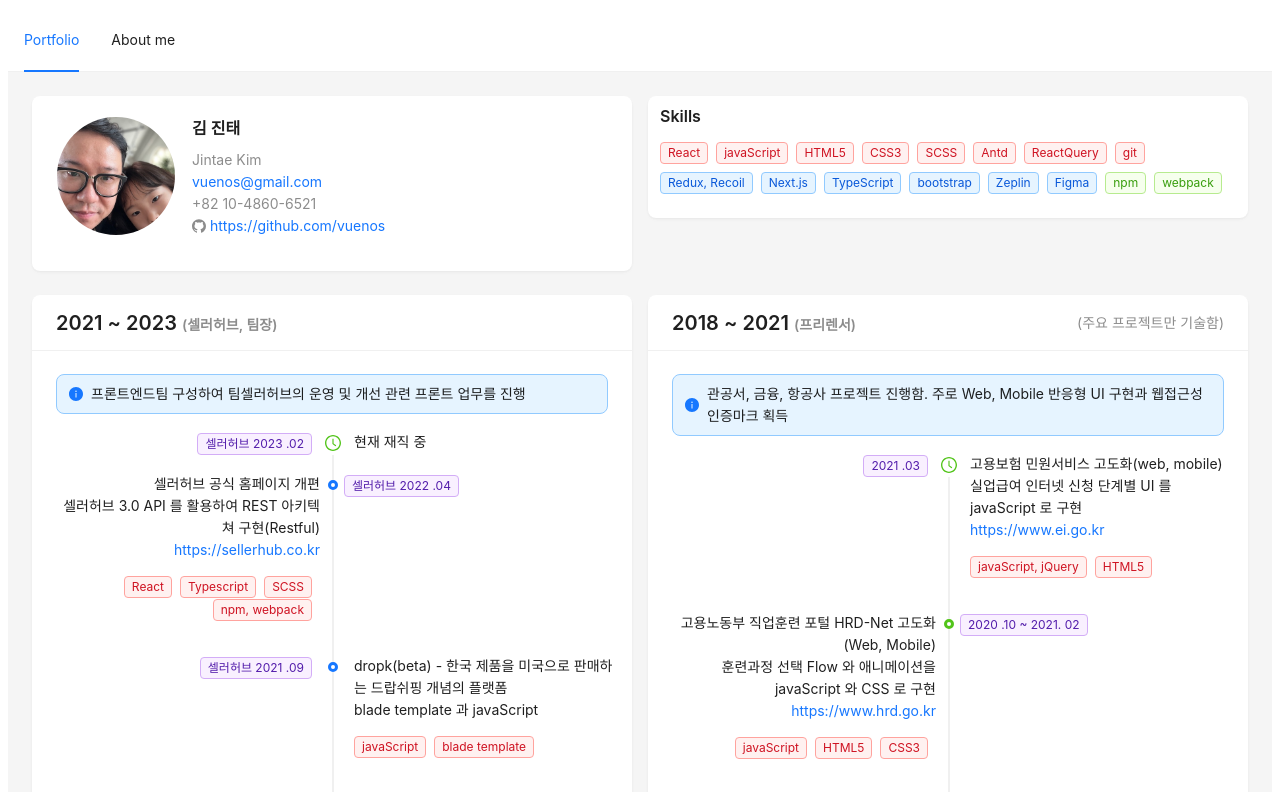
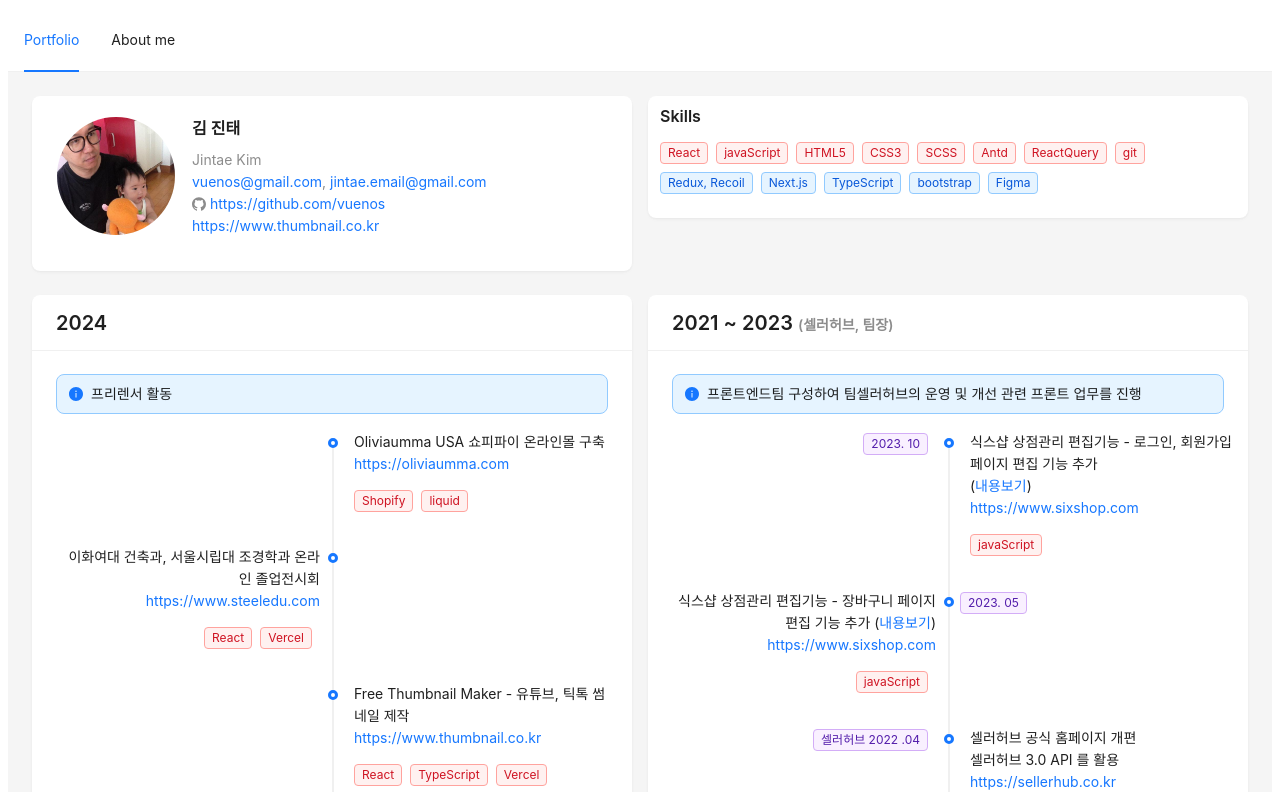
Before and after one commit to vuenos/jintaekim, a Next.js app: page / in a window 1280 px wide. Shown: the top 792 px of the page. Built offline with nearby package versions, Linux system fonts and the light colour scheme.

Commit message:
profile update

```diff
--- a/pages/index.tsx
+++ b/pages/index.tsx
@@ -41,12 +41,91 @@
   }
 ];
 
+const year2024 = [
+  {
+    children:
+      <>
+        <Paragraph>
+          Oliviaumma USA 쇼피파이 온라인몰 구축<br />
+          <a href="https://oliviaumma.com/" target="_blank" rel="noreferrer">https://oliviaumma.com</a>
+        </Paragraph>
+        <Paragraph>
+          <Tag color="red">Shopify</Tag>
+          <Tag color="red">liquid</Tag>
+        </Paragraph>
+      </>
+    ,
+  },
+  {
+    children:
+      <>
+        <Paragraph>
+          이화여대 건축과, 서울시립대 조경학과 온라인 졸업전시회<br />
+          <a href="https://www.steeledu.com/" target="_blank" rel="noreferrer">https://www.steeledu.com</a>
+        </Paragraph>
+        <Paragraph>
+          <Tag color="red">React</Tag>
+          <Tag color="red">Vercel</Tag>
+        </Paragraph>
+      </>
+    ,
+  },
+  {
+    children:
+      <>
+        <Paragraph>
+          Free Thumbnail Maker - 유튜브, 틱톡 썸네일 제작<br />
+          <a href="https://www.thumbnail.co.kr/" target="_blank" rel="noreferrer">https://www.thumbnail.co.kr</a>
+        </Paragraph>
+        <Paragraph>
+          <Tag color="red">React</Tag>
+          <Tag color="red">TypeScript</Tag>
+          <Tag color="red">Vercel</Tag>
+        </Paragraph>
+      </>
+    ,
+  },
+  {
+    dot: <ClockCircleOutlined style={{ fontSize: '16px' }} />,
+    label: (<Tag color="purple">2024.2</Tag>),
+    children:
+      <>
+        <Paragraph>
+          셀러허브 퇴사
+        </Paragraph>
+      </>
+    ,
+  },
+];
+
 const year2023 = [
   {
-    dot: <ClockCircleOutlined style={{ fontSize: '16px' }} />,
-    label: (<Tag color="purple">셀러허브 2023 .02</Tag>),
-    children: '현재 재직 중',
-    color: 'green',
+    label: (<Tag color="purple">2023. 10</Tag>),
+    children:
+      <>
+        <Paragraph>
+          식스샵 상점관리 편집기능 -  로그인, 회원가입 페이지 편집 기능 추가 <br />(<a href="https://help.sixshop.com/news/updates/231013"  target="_blank" rel="noreferrer">내용보기</a>)<br />
+          <a href="https://www.sixshop.com/" target="_blank" rel="noreferrer">https://www.sixshop.com</a>
+        </Paragraph>
+        <Paragraph>
+          <Tag color="red">javaScript</Tag>
+        </Paragraph>
+      </>
+    ,
+  },
+  {
+    label: (<Tag color="purple">2023. 05</Tag>),
+    children:
+      <>
+        <Paragraph>
+          식스샵 상점관리 편집기능 -  장바구니 페이지 편집 기능 추가  (<a href="https://help.sixshop.com/news/updates/230526"  target="_blank" rel="noreferrer">내용보기</a>)<br />
+          <a href="https://www.sixshop.com/" target="_blank" rel="noreferrer">https://www.sixshop.com</a>
+        </Paragraph>
+        <Paragraph>
+          <Tag color="red">javaScript</Tag>
+        </Paragraph>
+      </>
+    ,
   },
   {
     label: (<Tag color="purple">셀러허브 2022 .04</Tag>),
@@ -54,14 +133,13 @@
       <>
         <Paragraph>
           셀러허브 공식 홈페이지 개편<br />
-          셀러허브 3.0 API 를 활용하여 REST 아키텍쳐 구현(Restful)<br />
+          셀러허브 3.0 API 를 활용<br />
           <a href="https://sellerhub.co.kr/" target="_blank" rel="noreferrer">https://sellerhub.co.kr</a>
         </Paragraph>
         <Paragraph>
           <Tag color="red">React</Tag>
           <Tag color="red">Typescript</Tag>
           <Tag color="red">SCSS</Tag>
-          <Tag color="red">npm, webpack</Tag>
         </Paragraph>
       </>
     ,
@@ -464,14 +542,18 @@
               <Col md={12} sm={24}>
                 <Card bordered={false}>
                   <Meta
-                    avatar={<Avatar src="/jtk.jpg" style={{ width: '120px' }} size={120} />}
+                    avatar={<Avatar src="/62047079.jpeg" style={{ width: '120px' }} size={120} />}
                     title="김 진태"
                     description={
                       <Paragraph type="secondary">
-                        Jintae Kim<br />
-                        <a href="mailto:vuenos@gmail.com">vuenos@gmail.com</a><br />
-                        +82 10-4860-6521<br />
-                        <GithubOutlined /> <a href="https://github.com/vuenos" target="_blank" rel="noreferrer">https://github.com/vuenos</a>
+                        Jintae Kim<br/>
+                        <a href="mailto:vuenos@gmail.com">vuenos@gmail.com</a>, <a
+                        href="mailto:jintae.email@gmail.com">jintae.email@gmail.com</a>
+                        <br/>
+                        <GithubOutlined/> <a href="https://github.com/vuenos" target="_blank"
+                                             rel="noreferrer">https://github.com/vuenos</a><br />
+                        <a href="https://www.thumbnail.co.kr" target="_blank"
+                           rel="noreferrer">https://www.thumbnail.co.kr</a>
                       </Paragraph>
                     }
                   />
@@ -497,11 +579,7 @@
                         <Tag color="blue">Next.js</Tag>
                         <Tag color="blue">TypeScript</Tag>
                         <Tag color="blue">bootstrap</Tag>
-                        <Tag color="blue">Zeplin</Tag>
                         <Tag color="blue">Figma</Tag>
-
-                        <Tag color="green">npm</Tag>
-                        <Tag color="green">webpack</Tag>
                       </Paragraph>
                     }
                   />
@@ -513,6 +591,24 @@
               gutter={[16, 16]}
               style={{ marginTop: '24px', padding: 0, minHeight: 380, background: '#f5f5f5' }}
             >
+              <Col span={24} lg={12}>
+                <Card
+                  title={<Title level={4} style={{ margin: '0' }}>2024 <Text type="secondary"></Text></Title>}
+                  bordered={false}
+                >
+                  <Alert
+                    message="프리렌서 활동"
+                    type="info"
+                    showIcon
+                    style={{ marginBottom: '24px' }}
+                  />
+                  <Timeline
+                    mode="alternate"
+                    items={year2024}
+                  />
+                </Card>
+              </Col>
+
               <Col span={24} lg={12}>
                 <Card
                   title={<Title level={4} style={{ margin: '0' }}>2021 ~ 2023 <Text type="secondary">(셀러허브, 팀장)</Text></Title>}
```
